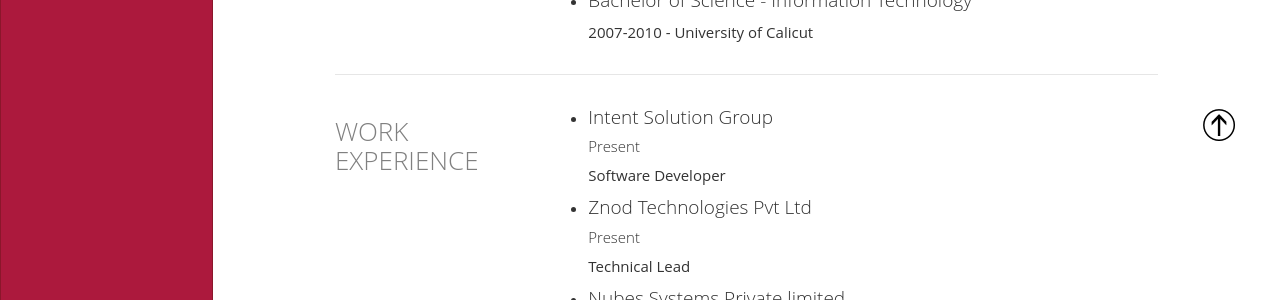
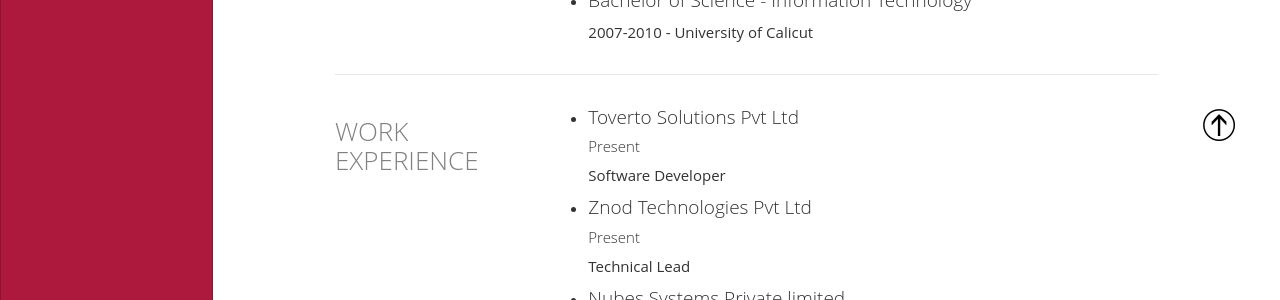
Before and after one commit to tamilselvanmariappan/tamil, a Jekyll site: the page built from resume/index.md, in a window 1280 px wide and 900 px high, scrolled down 595 px. Shown: the part 391-691 px from the top of the window. Built offline with Jekyll 4.4.1, drawn with Linux system fonts in a browser that asks for light colours.

Commit message:
Update index.md

```diff
--- a/resume/index.md
+++ b/resume/index.md
@@ -78,7 +78,7 @@
 	<div class="col-md-9">
 		<ul>
 			<li>
-				<h4>Intent Solution Group</h4>
+				<h4>Toverto Solutions Pvt Ltd</h4>
 				<h5>Present</h5>
 				<p>Software Developer</p>
 			</li>
```
